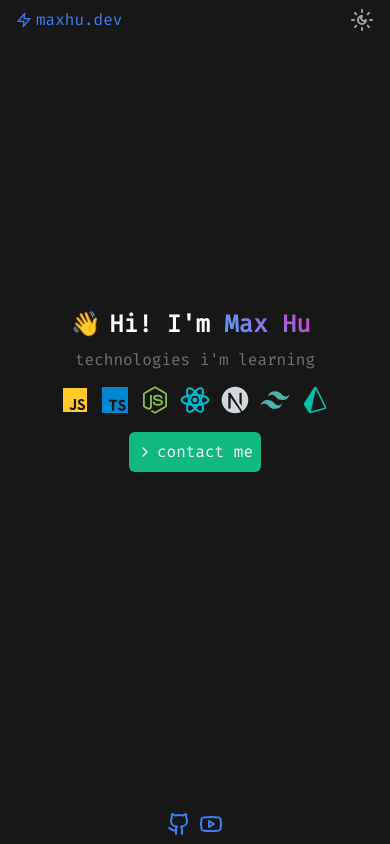
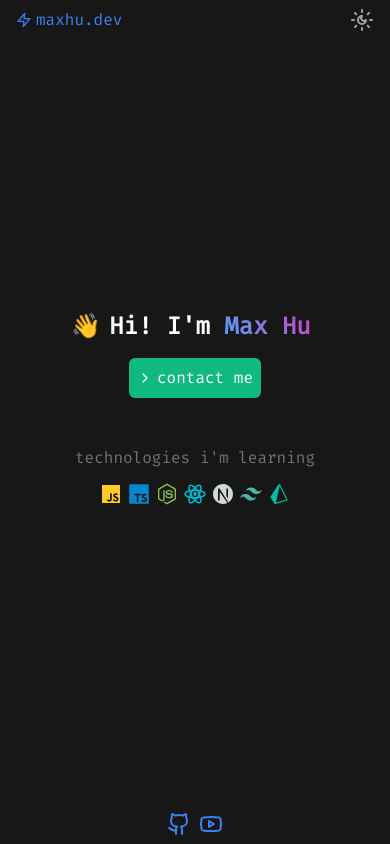
Before and after one commit to maxhu08/maxhu.dev, a Next.js app: page / in a window 390 px wide. Built offline with nearby package versions, Linux system fonts and the light colour scheme.

Commit message:
adjust layout and make responsive

```diff
--- a/app/page.tsx
+++ b/app/page.tsx
@@ -7,7 +7,7 @@ import { ContactMeButton } from "~/components/contact-me-button"
 const Page: NextPage = () => {
   return (
     <div className="w-full h-screen grid place-items-center">
-      <div className="grid place-items-center grid-flow-row pb-16 h-max gap-2">
+      <div className="grid place-items-center grid-flow-row pb-[5%] h-max gap-2">
         <div className={cn("grid grid-cols-[repeat(3,max-content)] place-items-center gap-2", styles["fade-in-down"])}>
           <span className={cn("text-2xl md:text-4xl select-none", styles["wave-animation"])} style={{ animationDelay: "1200ms" }}>
             👋
@@ -16,13 +16,12 @@ const Page: NextPage = () => {
             Hi! I&apos;m <span className="special-text">Max Hu</span>
           </span>
         </div>
-
-        <div className="grid place-items-center grid-flow-row gap-1">
+        <div className="pt-2">
+          <ContactMeButton />
+        </div>
+        <div className="grid place-items-center grid-flow-row gap-1 pt-10 md:pt-20">
           <span className={cn("text-zinc-500 dark:text-zinc-400k !delay-300", styles["fade-in-left"])}>technologies i&apos;m learning</span>
           <Technologies />
-        </div>
-        <div>
-          <ContactMeButton />
         </div>
       </div>
     </div>
--- a/components/contact-me-button.tsx
+++ b/components/contact-me-button.tsx
@@ -7,14 +7,14 @@ import { cn } from "~/utils/cn"
 
 export const ContactMeButton: FC = () => {
   const openEmail = () => {
-    const recipientEmail = "recep"
+    const recipientEmail = "hello@maxhu.dev"
     const mailtoLink = `mailto:${recipientEmail}`
     window.location.href = mailtoLink
   }
 
   return (
     <button onClick={openEmail} className={styles.button}>
-      <div className="grid grid-cols-[max-content_max-content] place-items-center gap-1 bg-emerald-500 hover:bg-emerald-700 duration-300 ease-in-out p-2 rounded-md">
+      <div className="text-white grid grid-cols-[max-content_max-content] place-items-center gap-1 bg-emerald-500 hover:bg-emerald-700 duration-300 ease-in-out p-2 rounded-md">
         <ChevronRight className={cn("w-4 h-4", styles.arrow)} />
         <span>contact me</span>
       </div>
--- a/components/technologies.tsx
+++ b/components/technologies.tsx
@@ -13,7 +13,7 @@ const items = [
 
 export const Technologies: FC = () => {
   return (
-    <div className="p-2 grid grid-flow-col place-items-center gap-2">
+    <div className="p-2 grid grid-flow-col place-items-center gap-1 md:ap-2">
       {items.map((item, index) => (
         <Icon name={item.name} icon={item.icon} iconLight={item.iconDark} key={`techonology-${item.name}`} delay={index * 100 + 600} />
       ))}
--- a/components/technology-icon.tsx
+++ b/components/technology-icon.tsx
@@ -26,7 +26,7 @@ export const Icon: FC<IconProps> = ({ name, icon, iconLight, delay, ...props })
 
   return (
     <ActionTooltip label={name} side="bottom">
-      <div className={cn("w-8 h-8 relative cursor-pointer", styles["fade-in-right"])} style={{ animationDelay: `${delay.toString()}ms !important` }} {...props}>
+      <div className={cn("w-6 h-6 md:w-8 md:h-8 relative cursor-pointer", styles["fade-in-right"])} style={{ animationDelay: `${delay.toString()}ms !important` }} {...props}>
         {iconLight && theme === "light" ? <Image src={iconLight} alt={name} fill /> : <Image src={icon} alt={name} fill />}
       </div>
     </ActionTooltip>
```
